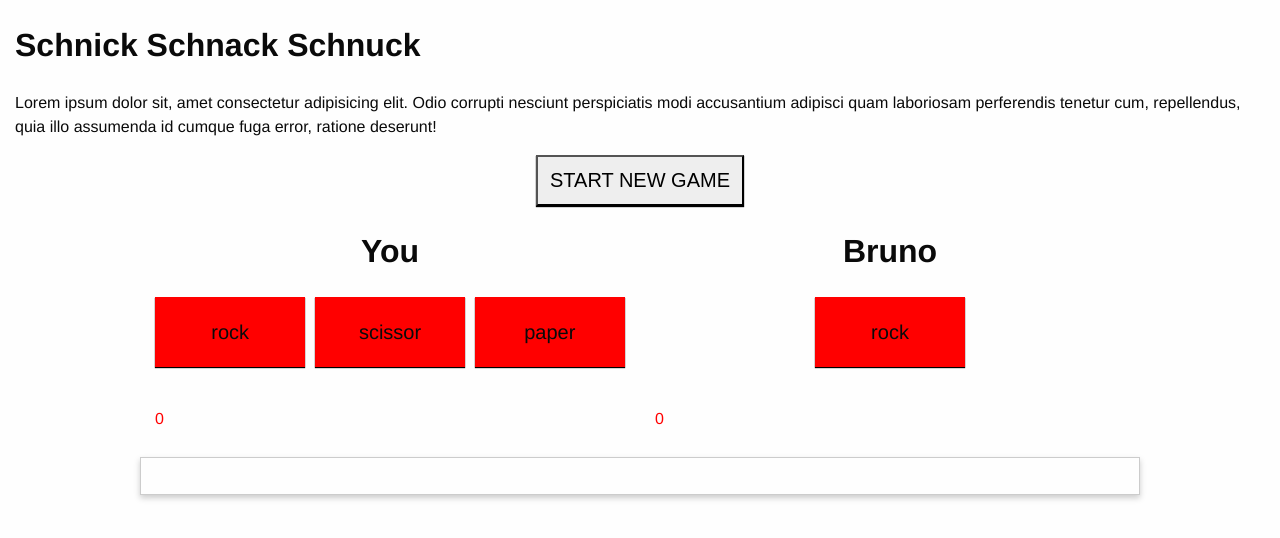
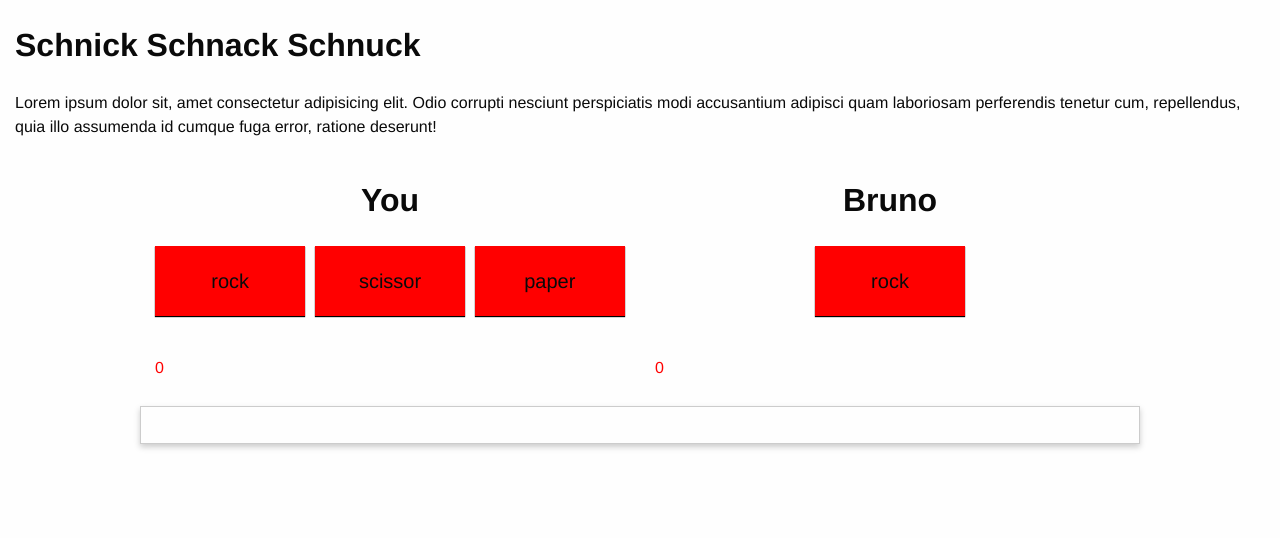
Before and after one commit to chrisfrie/schnick-schnack-schnuck, a plain HTML site: page index.html in a window 1280 px wide. Both pictures are taken after a click on the button "START NEW GAME". Drawn offline with nearby package versions, Linux system fonts and the light colour scheme.

Commit message:
Add a startGame method

```diff
--- a/app.js
+++ b/app.js
@@ -4,5 +4,12 @@ new Vue({
         playerPoints: 0,
         brunoPoints: 0,
         gameIsRunning: false,
+    },
+    methods: {
+        startGame: function() {
+            this.gameIsRunning = true;
+            this.playerPoints = 0;
+            this.brunoPoints = 0;
+        }
     }
 });
--- a/index.html
+++ b/index.html
@@ -20,12 +20,12 @@
           </p>
         </div>
       </section>
-      <section class="row">
+      <section class="row" v-if="!gameIsRunning">
         <div class="small-12 columns">
-          <button id="start-game" class="text-center">START NEW GAME</button>
+          <button id="start-game" @click="startGame">START NEW GAME</button>
         </div>
       </section>
-      <section class="row">
+      <section class="row" v-else>
         <div class="small-6 columns">
           <h1 class="text-center">You</h1>
           <div class="cards">
```
